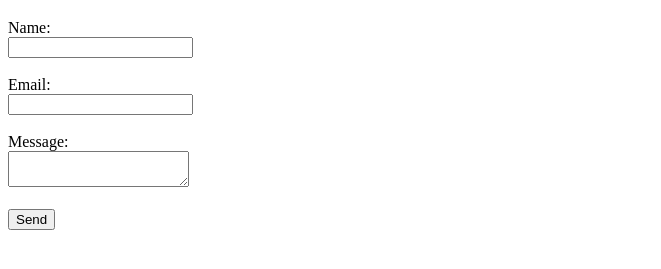
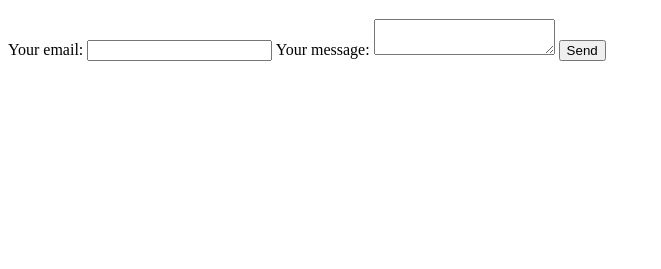
Before and after one commit to SheDisrupts/my-portfolio, a plain HTML site: page contact.html in a window 1280 px wide. Shown: the part 61-330 px from the top of the page, without its empty margins (0-661 px from the left). Drawn offline with Linux system fonts and the light colour scheme.

```diff
--- a/contact.html
+++ b/contact.html
@@ -6,23 +6,20 @@
 </head>
 <body>
   <h1>Contact Me</h1>
-  <form action="https://formspree.io/f/mrblkqgg" method="POST">
-    <label>
-      Name:<br>
-      <input type="text" name="name" required>
-    </label><br><br>
-
-    <label>
-      Email:<br>
-      <input type="email" name="email" required>
-    </label><br><br>
-
-    <label>
-      Message:<br>
-      <textarea name="message" required></textarea>
-    </label><br><br>
-
-    <button type="submit">Send</button>
-  </form>
+  <form
+  action="https://formspree.io/f/mrblkqgg"
+  method="POST"
+>
+  <label>
+    Your email:
+    <input type="email" name="email">
+  </label>
+  <label>
+    Your message:
+    <textarea name="message"></textarea>
+  </label>
+  <!-- your other form fields go here -->
+  <button type="submit">Send</button>
+</form>
 </body>
 </html>
```
